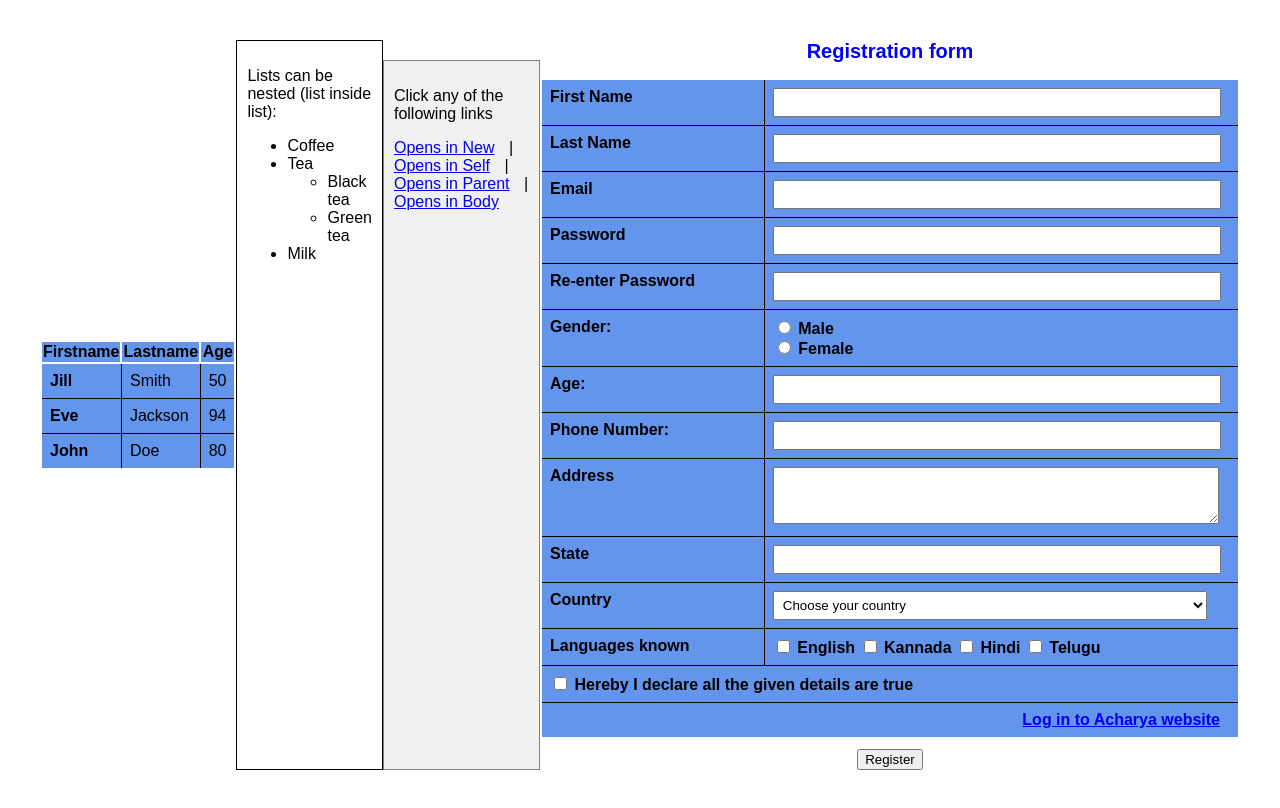
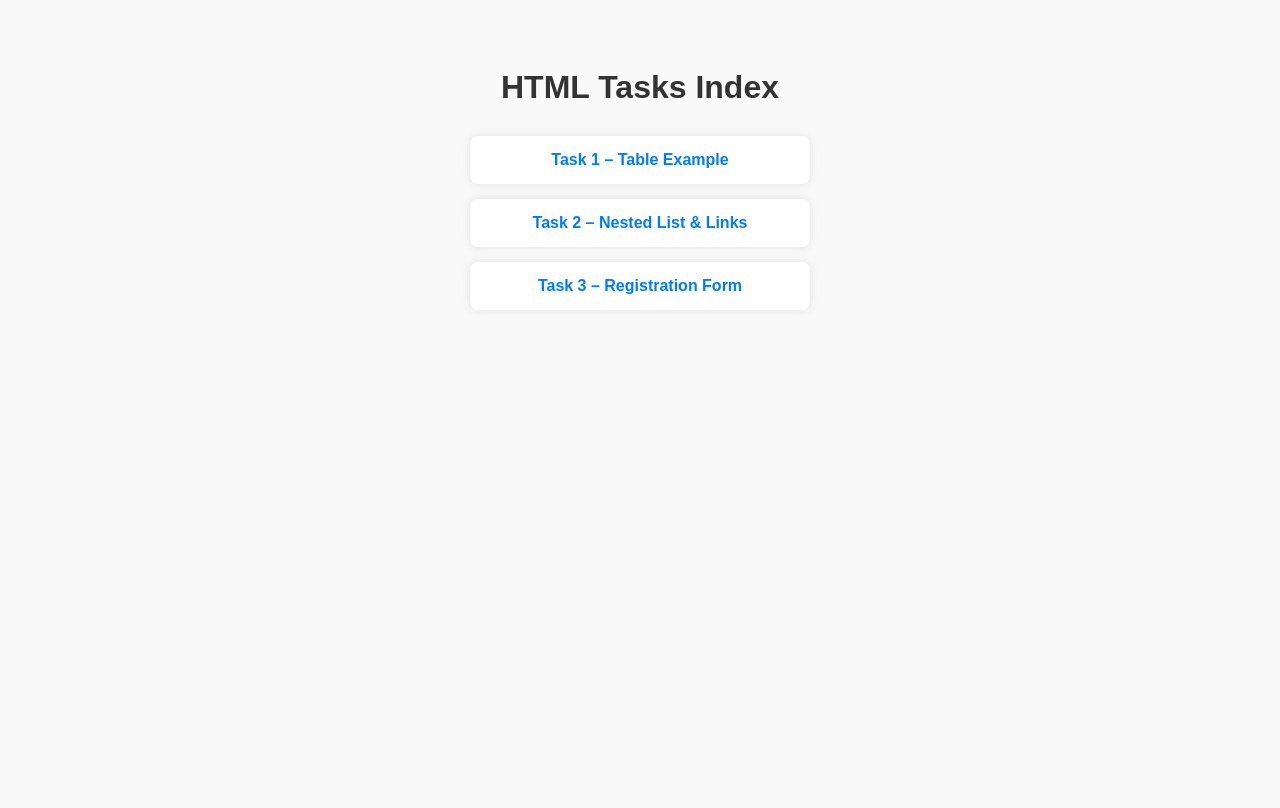
Before and after one commit to hmBRUNDA1/HTMLWEEK1, a plain HTML site: page index.html in a window 1280 px wide. Drawn offline with Linux system fonts and the light colour scheme.

Commit message:
Update index.html

```diff
--- a/index.html
+++ b/index.html
@@ -1,247 +1,57 @@
 <!DOCTYPE html>
 <html lang="en">
-    <head>
-        <meta charset="UTF-8">
-        <meta name="viewport" content="width=device-width,intial-scale=1.0">
-        <title>Task 1</title>
-        <style>
-            table, th, td {
-                border: 2px solid white;
-                border-collapse: collapse;
-            }
-
-            table {
-                width: 60%;
-                background-color: cornflowerblue;
-                margin: 20px auto;
-            }
-
-
-        </style>
-    </head>
-    <body>
-        <table >
-            <thead>
-                <tr>
-                    <th>Firstname</th>
-                    <th>Lastname</th>
-                    <th>Age</th>
-                </tr>
-            </thead>
-            <tbody>
-                <tr>
-                    <td>Jill</td>
-                    <td>Smith</td>
-                    <td>50</td>
-                </tr>
-            <tbody>
-                <tr>
-                    <td>Eve</td>
-                    <td>Jackson</td>
-                    <td>94</td>
-                </tr>
-            </tbody>
-            <tbody>
-                <tr>
-                    <td>John</td>
-                    <td>Doe</td>
-                    <td>80</td>
-                </tr>
-            </tbody>
-            </tbody>
-        </table>
-    </body>
-</html>
-<!DOCTYPE html>
-<html>
 <head>
-  <title>Task 2</title>
-  <style>
-    .box {
-      border: 1px solid black;
-      width: 250px;
-      padding: 10px;
-    }
-    .links {
-      border: 1px solid gray;
-      background-color: #f0f0f0;
-      padding: 10px;
-      width: fit-content;
-      margin-top: 20px;
-    }
-    a {
-      margin-right: 10px;
-    }
-  </style>
-</head>
-<body>
-    <div class="box">
-      <p>Lists can be nested (list inside list):</p>
-      <ul>
-        <li>Coffee</li>
-        <li>Tea
-          <ul type="circle">
-            <li>Black tea</li>
-            <li>Green tea</li>
-          </ul>
-        </li>
-        <li>Milk</li>
-      </ul>
-    </div>
-    <div class="links">
-      <p>Click any of the following links</p>
-      <a href="#" target="_blank">Opens in New</a> |
-      <a href="#">Opens in Self</a> |
-      <a href="../index.html">Opens in Parent</a> |
-      <a href="#body">Opens in Body</a>
-    </div>
-  </div>
-</body>
-</html>
-<!DOCTYPE html>
-<html>
-<head>
-  <title>Registration Form</title>
+  <meta charset="UTF-8" />
+  <meta name="viewport" content="width=device-width, initial-scale=1.0" />
+  <title>Task Index</title>
   <style>
     body {
       font-family: Arial, sans-serif;
-      margin: 40px;
-      display: flex;
-      justify-content: center;
+      background-color: #f9f9f9;
+      padding: 40px;
+      text-align: center;
     }
-    table {
-      border-collapse: collapse;
-      width: 700px;
-      margin: auto;
+
+    h1 {
+      color: #333;
+      margin-bottom: 30px;
     }
-    td {
-      border: 1px solid black;
-      padding: 8px;
-      vertical-align: top;
+
+    ul {
+      list-style: none;
+      padding: 0;
     }
-    .title {
-      text-align: center;
-      font-size: 20px;
-      color: blue;
+
+    li {
+      background-color: #ffffff;
+      margin: 15px auto;
+      padding: 15px 20px;
+      width: 300px;
+      border-radius: 8px;
+      box-shadow: 0 0 10px rgba(0, 0, 0, 0.1);
+    }
+
+    a {
+      text-decoration: none;
+      color: #007bff;
       font-weight: bold;
-      margin-bottom: 15px;
+      font-size: 16px;
     }
-    .submit-row {
-      text-align: center;
-      padding-top: 10px;
-    }
-    label, td:first-child {
-      font-weight: bold;
-    }
-    .right-align {
-      text-align: right;
-    }
-    input[type="text"],
-    input[type="email"],
-    input[type="password"],
-    input[type="number"],
-    input[type="tel"],
-    textarea,
-    select {
-      width: 95%;
-      padding: 5px;
-    }
-    textarea {
-      resize: vertical;
-    }
-    .gender-options label {
-      display: block;
+
+    a:hover {
+      text-decoration: underline;
     }
   </style>
 </head>
 <body>
 
-  <div>
-    <div class="title">Registration form</div>
+  <h1>HTML Tasks Index</h1>
 
-    <form>
-      <table>
-        <tr>
-          <td>First Name</td>
-          <td><input type="text" name="firstname" /></td>
-        </tr>
-        <tr>
-          <td>Last Name</td>
-          <td><input type="text" name="lastname" /></td>
-        </tr>
-        <tr>
-          <td>Email</td>
-          <td><input type="email" name="email" /></td>
-        </tr>
-        <tr>
-          <td>Password</td>
-          <td><input type="password" name="password" /></td>
-        </tr>
-        <tr>
-          <td>Re-enter Password</td>
-          <td><input type="password" name="repassword" /></td>
-        </tr>
-        <tr>
-          <td>Gender:</td>
-          <td class="gender-options">
-            <label><input type="radio" name="gender" value="male" /> Male</label>
-            <label><input type="radio" name="gender" value="female" /> Female</label>
-          </td>
-        </tr>
-        <tr>
-          <td>Age:</td>
-          <td><input type="number" name="age" /></td>
-        </tr>
-        <tr>
-          <td>Phone Number:</td>
-          <td><input type="tel" name="phone" /></td>
-        </tr>
-        <tr>
-          <td>Address</td>
-          <td><textarea name="address" rows="3"></textarea></td>
-        </tr>
-        <tr>
-          <td>State</td>
-          <td><input type="text" name="state" /></td>
-        </tr>
-        <tr>
-          <td>Country</td>
-          <td>
-            <select name="country">
-              <option>Choose your country</option>
-              <option>India</option>
-              <option>USA</option>
-              <option>UK</option>
-              <option>Other</option>
-            </select>
-          </td>
-        </tr>
-        <tr>
-          <td>Languages known</td>
-          <td>
-            <label><input type="checkbox" name="lang" value="English" /> English</label>
-            <label><input type="checkbox" name="lang" value="Kannada" /> Kannada</label>
-            <label><input type="checkbox" name="lang" value="Hindi" /> Hindi</label>
-            <label><input type="checkbox" name="lang" value="Telugu" /> Telugu</label>
-          </td>
-        </tr>
-        <tr>
-          <td colspan="2">
-            <label><input type="checkbox" name="agree" required />
-            Hereby I declare all the given details are true</label>
-          </td>
-        </tr>
-        <tr>
-          <td colspan="2" class="right-align">
-            <a href="https://acharya.ac.in" target="_blank">Log in to Acharya website</a>
-          </td>
-        </tr>
-      </table>
-      <div class="submit-row">
-        <input type="submit" value="Register" />
-      </div>
-    </form>
-  </div>
+  <ul>
+    <li><a href="task1.html">Task 1 – Table Example</a></li>
+    <li><a href="task2.html">Task 2 – Nested List & Links</a></li>
+    <li><a href="task3.html">Task 3 – Registration Form</a></li>
+  </ul>
 
 </body>
 </html>
```
